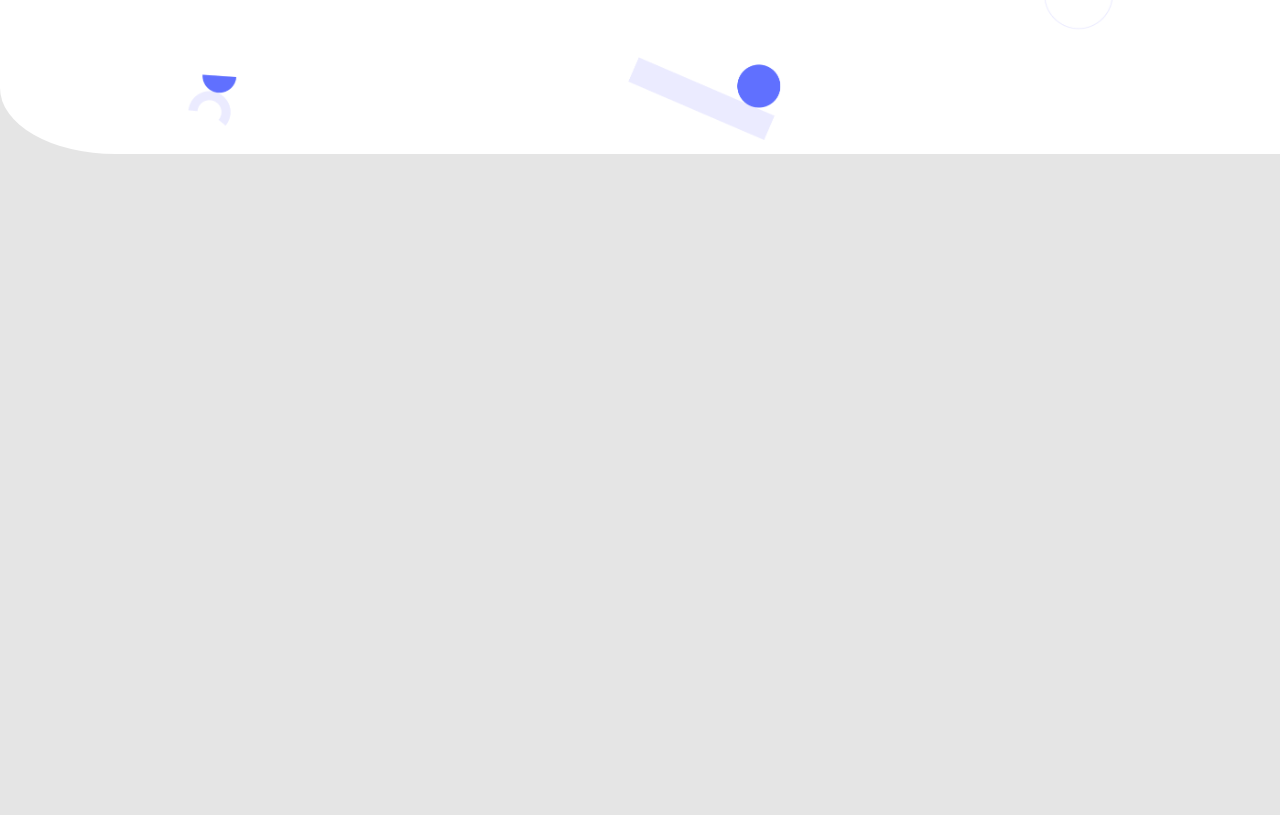
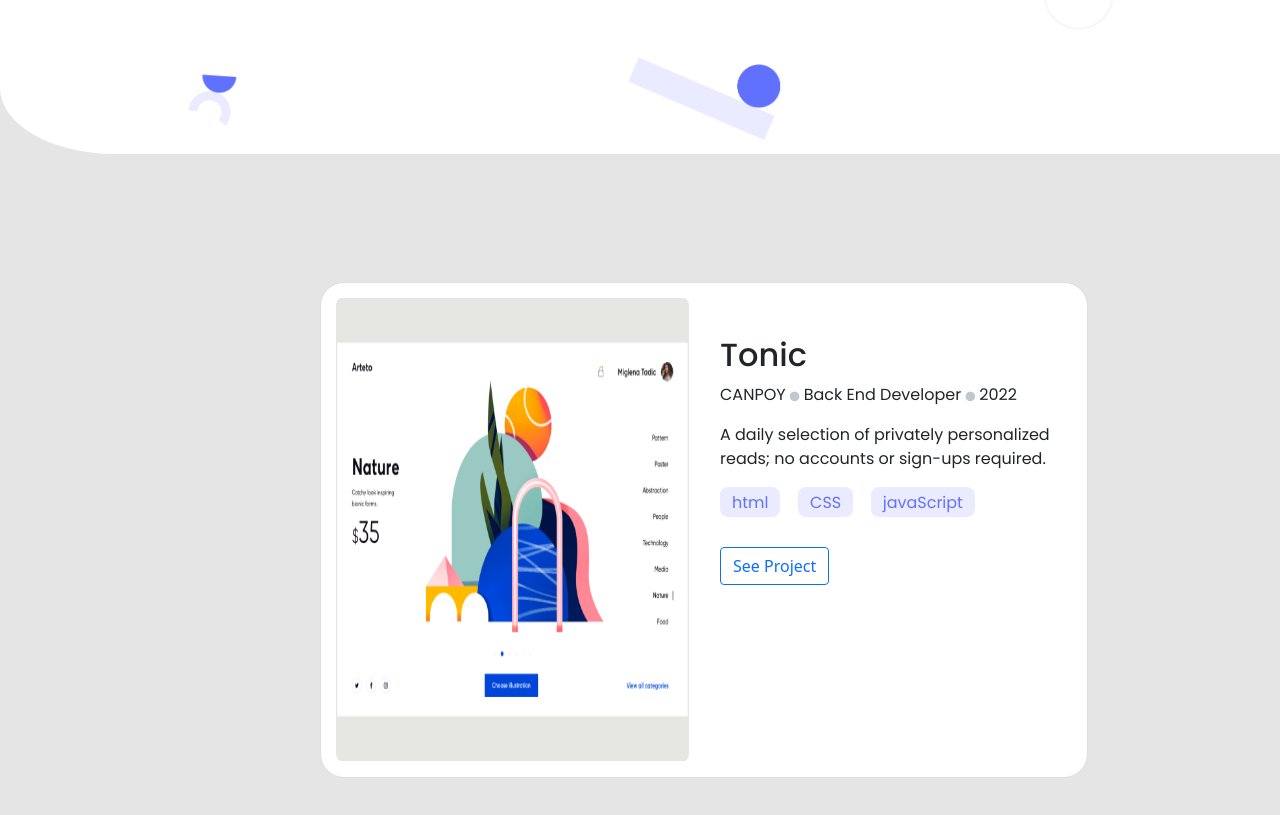
Before and after one commit to Alzubair98/Portfolio-Bootstrap-, a website: page index.html in a window 1280 px wide. Shown: the part 579-1394 px from the top of the page. Before the commit the page ends 800 px from the top, so only its background shows below. Drawn offline with nearby package versions, Linux system fonts and the light colour scheme.

Commit message:
edit the layout

```diff
--- a/index.html
+++ b/index.html
@@ -79,7 +79,40 @@
     </section>
 
 
-    <section class="card-section" id="features"></section>
+    <section class="card-section" id="features">
+        <div class="continer card-continer">
+            <div class="card mb-3">
+                <div class="row g-0">
+                  <div class="col-md-6 img-holder">
+                    <img src="images/first-card.png" class="img-fluid rounded-start" alt="firstcardimg">
+                  </div>
+                  <div class="col-md-6">
+                    <div class="card-body">
+                      <h2 class="card-title">Tonic</h2>
+                      <p class="CANPOY">CANPOY <span><i class="fa-solid fa-circle"></i></span> <span> Back End Developer</span> <span><i class="fa-solid fa-circle"></i></span> 2022<span></span></p>
+                      <p class="card-text">A daily selection of privately personalized reads; no accounts or sign-ups required.</p>
+                      <div class="tags">
+                          <div class="tag">
+                              <p>html</p>
+                          </div>
+                          <div class="tag">
+                              <p>CSS</p>
+                          </div>
+                          <div class="tag">
+                              <p>javaScript</p>
+                          </div>
+                      </div>
+                      <div class="action">
+                          <button type="button" class="btn btn-outline-primary">See Project</button>
+                      </div>
+                    </div>
+                  </div>
+                </div>
+              </div>
+
+
+        </div>
+    </section>
 
 
 
--- a/style.css
+++ b/style.css
@@ -2,7 +2,7 @@ body{
     background-color: #E5E5E5;
 }
 
-h1,h2,h3,h4,h5,h6,a{
+h1,h2,h3,h4,h5,h6,a,p{
     font-family: 'Poppins', sans-serif;
     font-style: normal;
 
@@ -104,3 +104,78 @@ ul{
     top: 65%;
     left: 20%;
 }
+
+
+ /* card */
+
+.card-continer{
+    display: grid;
+    vertical-align: bottom;
+    gap: 5%;
+    padding: 10% 0 10% 25%;
+}
+
+.card{
+    width: 80%;
+    height: 496px;
+    border-radius: 24px;
+}
+
+.card-body{
+    padding-top: 14%;
+}
+
+.img-holder{
+    padding: 2%;
+}
+
+.img-fluid{
+    width: 100%;
+    height: 100%;
+}
+
+.card-title{
+    text-align: left;
+}
+
+.CANPOY{
+   text-align: left;
+}
+
+.fa-circle{
+    color: #C1C7D0;
+    font-size: 0.6rem;
+}
+
+.card-text{
+    text-align: left;
+}
+
+.tags{
+    display: flex;
+    flex-direction: row;
+    gap: 5%;
+}
+
+.tag{
+    display: flex;
+    flex-direction: row;
+    padding: 4px 12px;
+    background: #EBEBFF;
+    border-radius: 8px;
+    height: 30px;
+    color: #6070FF;
+}
+
+.action{
+    position: relative;
+    width: 50%;
+    height: 20%;
+    top: 30px;
+}
+
+.btn{
+    position: absolute;
+    left: 0%;
+
+}
```
Also changed, not shown: images/first-card.png (added).
